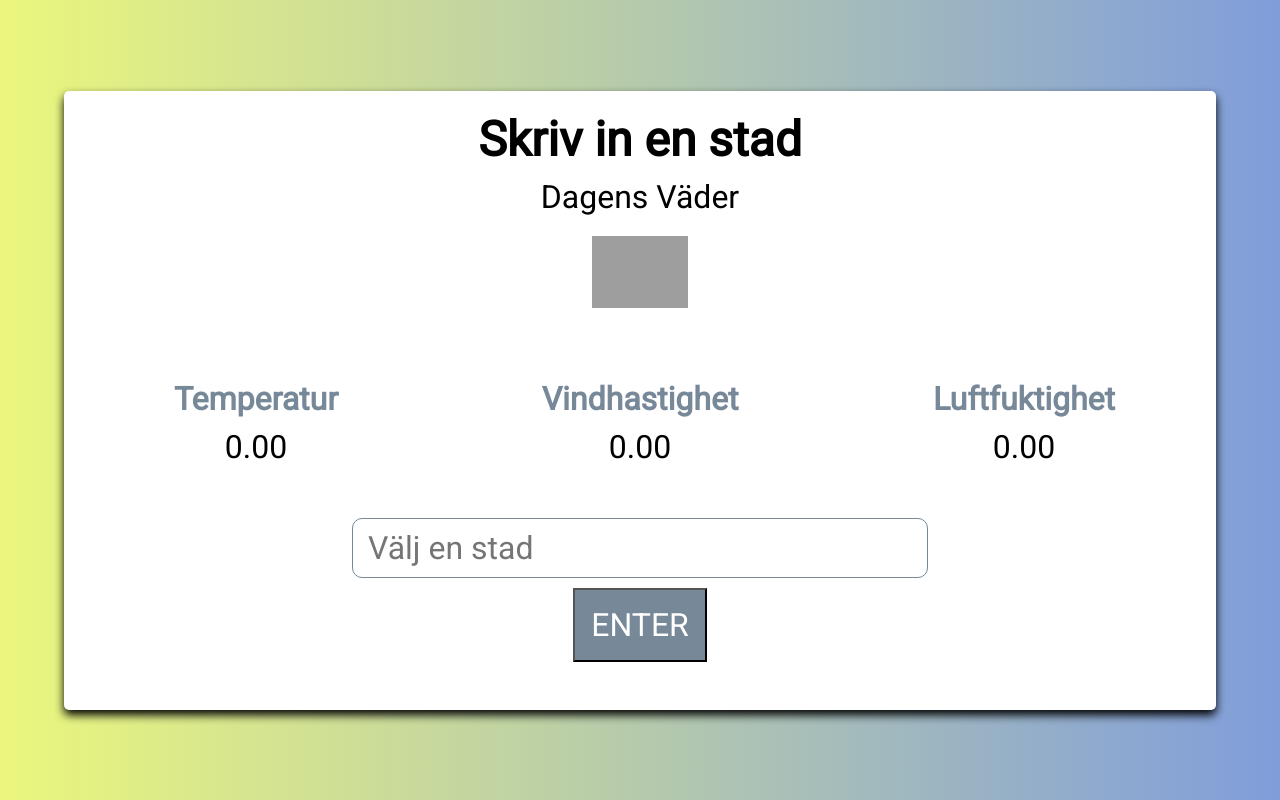
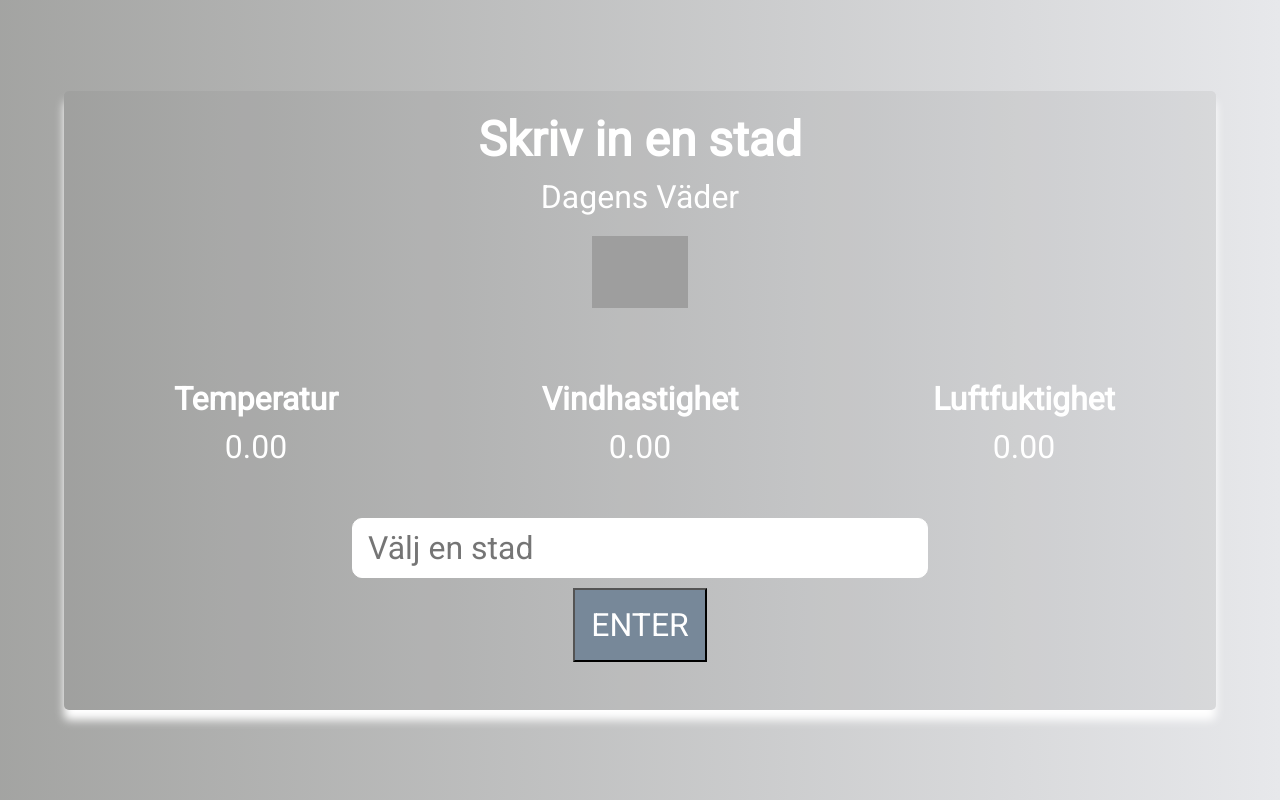
Before and after one commit to johannesandersson88/-Kunskapskontroll2-Johannes-Andersson, a plain HTML site: page index.html in a window 1280 px wide. Both pictures are taken after typing "Sample" into the empty fields and a click on the input "Enter". Drawn offline with Linux system fonts and the light colour scheme; no server answers; grey boxes are pictures that could not be loaded.

Commit message:
Update Tisdag 11/17
Ändrade CSS
Nya färger på innehåll

```diff
--- a/app.js
+++ b/app.js
@@ -19,7 +19,12 @@ getCity.addEventListener('submit', function (event) {
     cityInput.value = '';
     fetch(cityURL).then(
         function (response) {
-            return response.json();
+
+            if (response.status >= 200 && response.status < 300) {
+                return response.json();
+            } else {
+                throw 'Staden kunde inte hittas, prova en annan'
+            }
         }
     ).then(
         function (data) {
@@ -35,6 +40,10 @@ getCity.addEventListener('submit', function (event) {
 
             changeCityHead(city, status, temp, windSpeed, moist, icon)
         }
+    ).catch(
+        function (error) {
+            alert(error);
+        }
     )
 });
 
@@ -47,7 +56,7 @@ function changeCityHead(ci, st, te, ws, mst, i) {
     changeStatus.style.textTransform = 'capitalize';
 
     let changeTemperatur = document.querySelector('.temp');
-    changeTemperatur.innerHTML = te + ' °';
+    changeTemperatur.innerHTML = te + '°';
 
     let changeWindSpeed = document.querySelector('.wind');
     changeWindSpeed.innerHTML = ws + ' m/s';
--- a/style.css
+++ b/style.css
@@ -5,7 +5,7 @@
 
 
 body {
-    background: linear-gradient(to right, rgba(221, 241, 36, 0.596), rgb(128, 157, 219));
+    background: linear-gradient(to right, rgba(103, 104, 101, 0.603), rgb(231, 232, 235));
     display: flex;
     justify-content: center;
     align-items: center;
@@ -17,8 +17,8 @@ body {
 .container {
     max-width: 90%;
     width: 1200px;
-    background: white;
-    box-shadow: 0 5px 10px black;
+    background: rgba(97, 96, 96, 0.096);
+    box-shadow: 0 10px 10px white;
     border-radius: 5px;
 }
 
@@ -43,12 +43,13 @@ body {
     font-size: 2rem;
     flex-grow: 1;
     font-weight: bold;
-    color: #789;
+    color: #fff;
 }
 
 .info .value {
     font-size: 2rem;
     margin-top: 10px;
+    color: #fff;
 }
 
 .ikon-hold {
@@ -76,7 +77,7 @@ body {
 #city-search {
     font-size: 2rem;
     outline: none;
-    border: 1px solid #789;
+    border: 1px solid #fff;
     border-radius: 10px;
     padding: 10px 15px;
     width: 50%;
@@ -105,10 +106,12 @@ body {
 .location {
     font-size: 3rem;
     font-weight: bold;
+    color: #fff;
 }
 
 .status {
     font-size: 2rem;
     font-weight: normal;
     margin-top: 10px;
+    color: #fff;
 }
```
